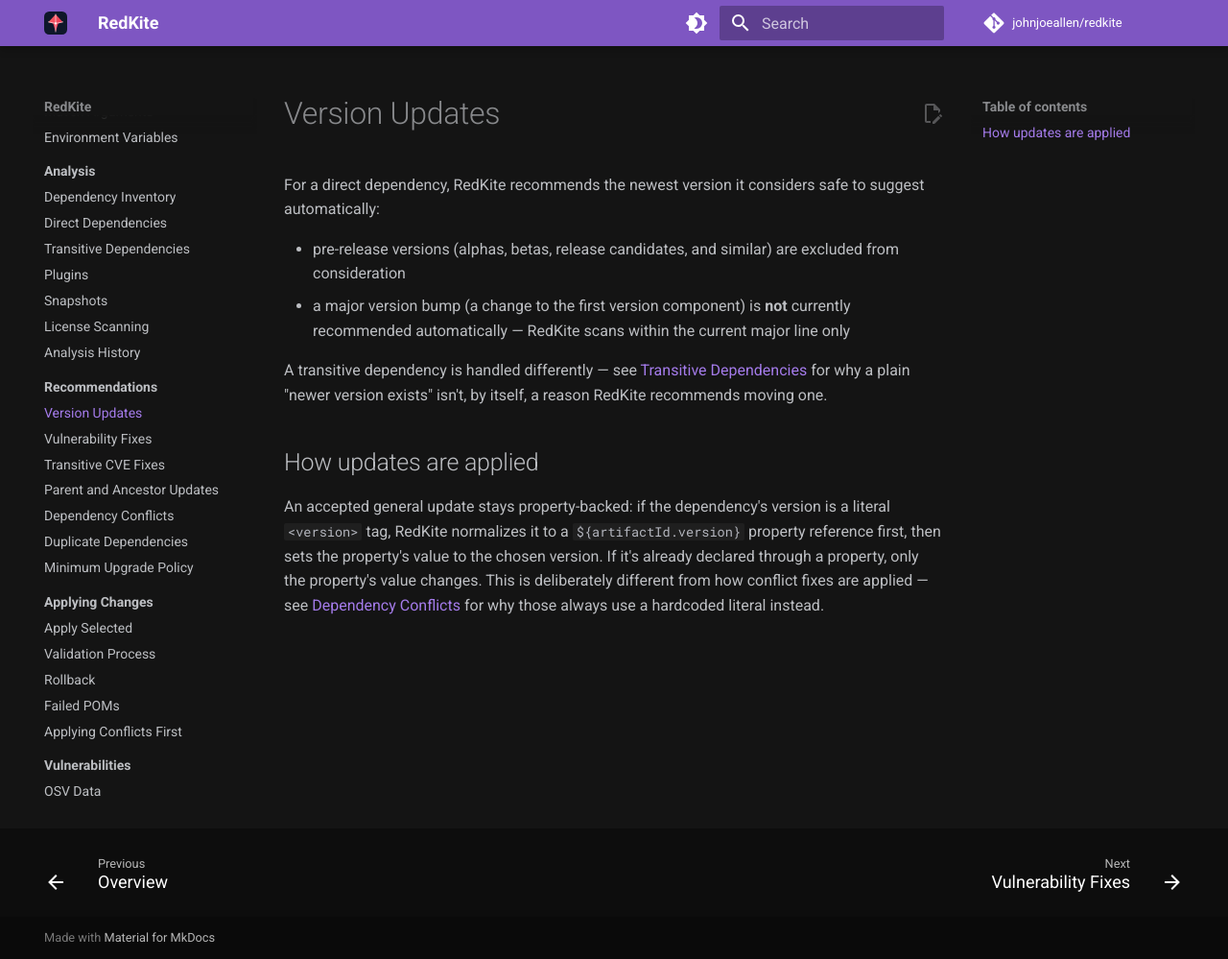
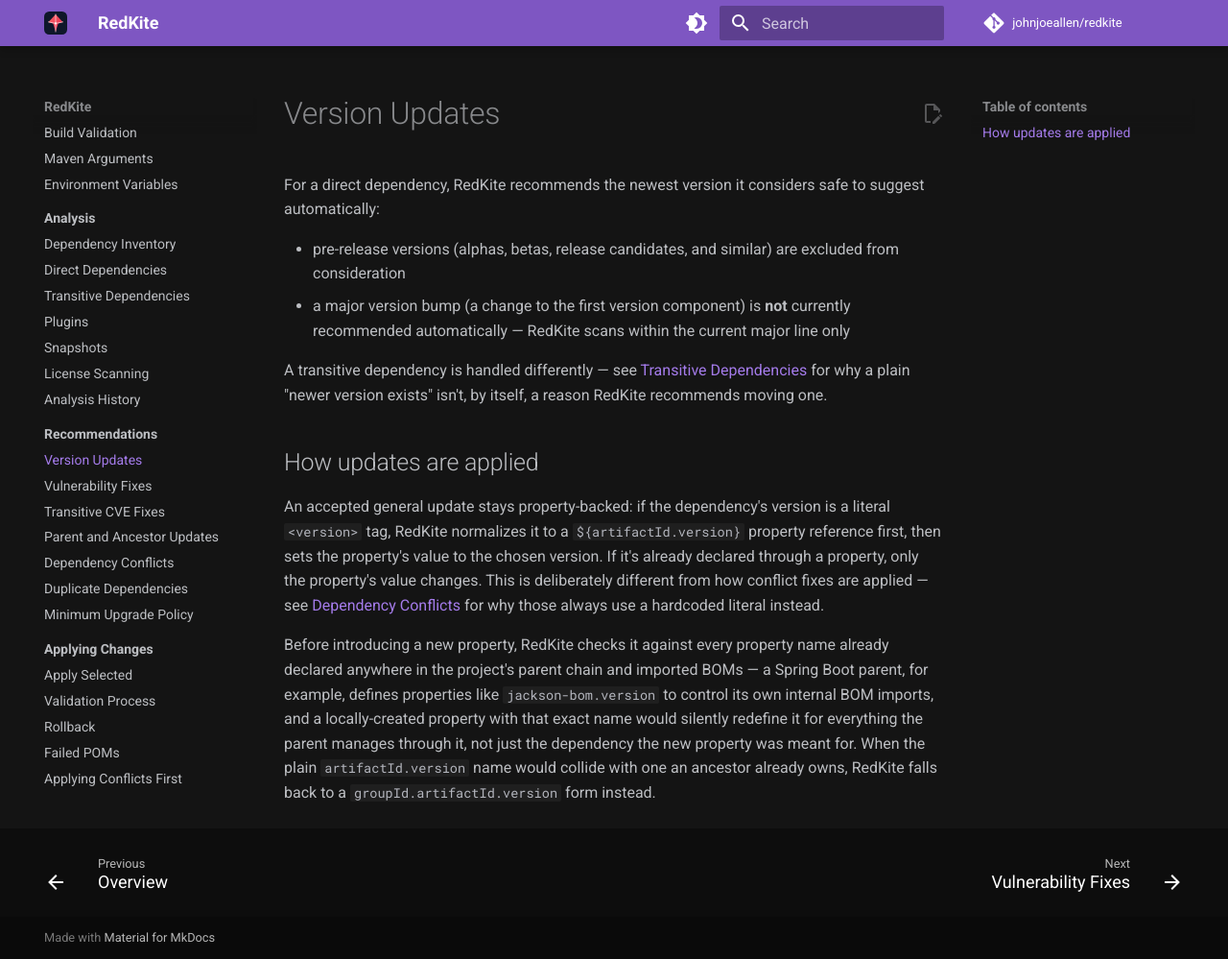
Before and after one commit to johnjoeallen/redkite, an MkDocs documentation site: the page built from docs/recommendations/version-updates.md, in a window 1280 px wide and 999 px high. Shown: the whole window at 96% size. Built offline with MkDocs 1.6.1 and Material for MkDocs 9.7.7, drawn with Linux system fonts in a browser that asks for light colours; comment, search, counter and statistics services are not loaded.

Commit message:
Document the parent/BOM property-collision safeguard
Notes the new ancestor-property-name check on version-updates.md and
adds an entry to Bugs Fixed for the collision it closes.

Co-Authored-By: Claude Sonnet 5 <noreply@anthropic.com>

```diff
--- a/docs/recommendations/version-updates.md
+++ b/docs/recommendations/version-updates.md
@@ -10,3 +10,5 @@ A transitive dependency is handled differently — see [Transitive Dependencies]
 ## How updates are applied
 
 An accepted general update stays property-backed: if the dependency's version is a literal `<version>` tag, RedKite normalizes it to a `${artifactId.version}` property reference first, then sets the property's value to the chosen version. If it's already declared through a property, only the property's value changes. This is deliberately different from how conflict fixes are applied — see [Dependency Conflicts](dependency-conflicts.md) for why those always use a hardcoded literal instead.
+
+Before introducing a new property, RedKite checks it against every property name already declared anywhere in the project's parent chain and imported BOMs — a Spring Boot parent, for example, defines properties like `jackson-bom.version` to control its own internal BOM imports, and a locally-created property with that exact name would silently redefine it for everything the parent manages through it, not just the dependency the new property was meant for. When the plain `artifactId.version` name would collide with one an ancestor already owns, RedKite falls back to a `groupId.artifactId.version` form instead.
```
Also changed, not shown: docs/development/bugs-fixed.md (+1 -0 lines).
